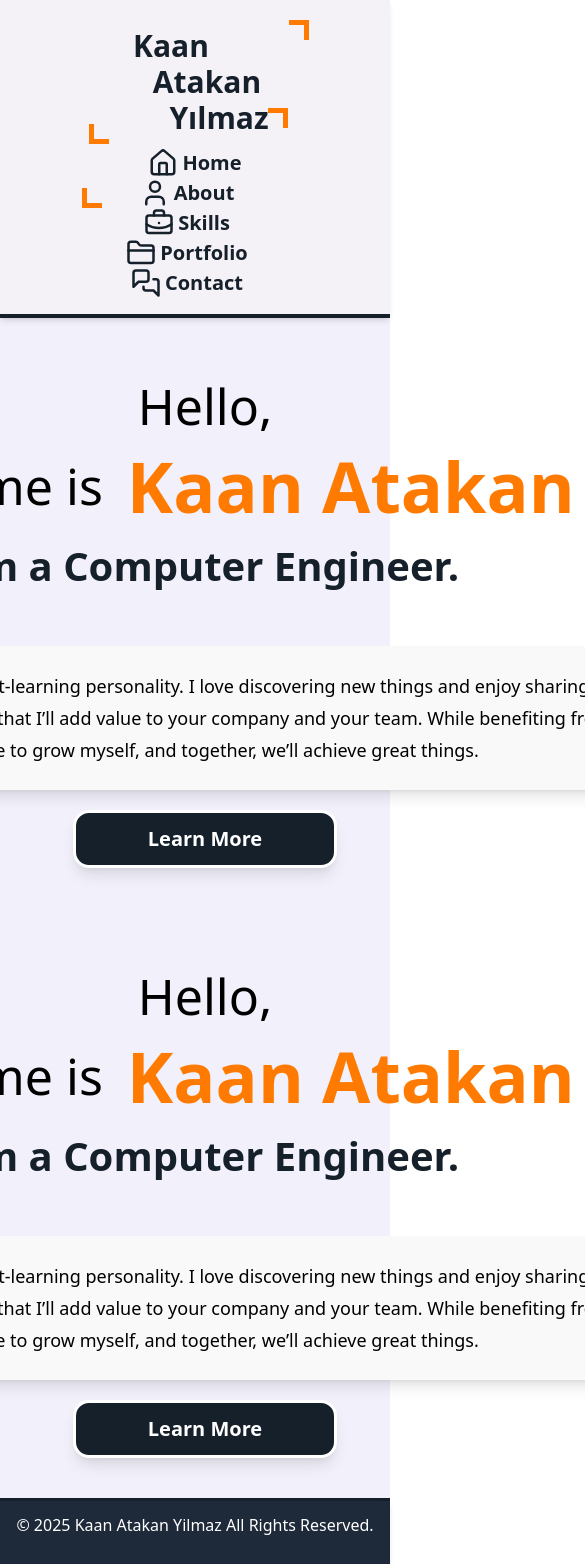
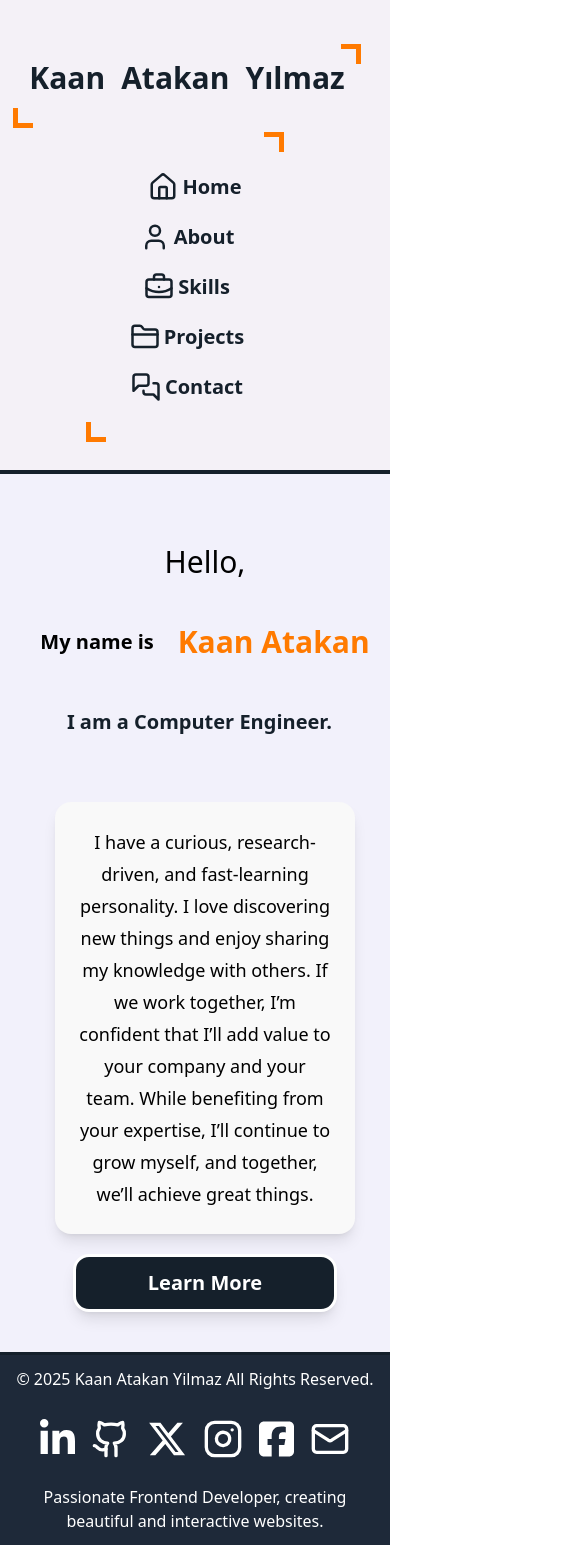
Before and after one commit to kaanatakanyilmaz/my-portfolio, a React (Vite) app: page / in a window 390 px wide. Shown: the top 1564 px of the page, 585 px wide, since content can reach past the window. Built offline with nearby package versions, Linux system fonts and the light colour scheme; a web font is replaced by a local one.

Commit message:
home components has been added and some updates

```diff
--- a/src/components/footer/index.jsx
+++ b/src/components/footer/index.jsx
@@ -3,17 +3,22 @@ import { Linkedin, Github, Instagram, Facebook, Mail } from "lucide-react";
 import { FontAwesomeIcon } from "@fortawesome/react-fontawesome";
 import {
   faXTwitter,
-  faFacebookF,
   faLinkedinIn,
   faSquareFacebook,
 } from "@fortawesome/free-brands-svg-icons";
+import { motion } from "framer-motion";
 
 function Footer() {
   return (
-    <footer className="  shadow-md bg-gray-800 text-white py-3 px-4">
+    <motion.footer
+      initial={{ opacity: 0, y: 20 }}
+      animate={{ opacity: 1, y: 0 }}
+      transition={{ duration: 0.5 }}
+      className=" flex flex-col  items-center  shadow-md bg-gray-800 text-white py-3 px-4"
+    >
       <div className=" text-center">
         <p className="mb-5">© 2025 Kaan Atakan Yilmaz All Rights Reserved.</p>
-        <div className="flex justify-center gap-6">
+        <div className="flex justify-center gap-0 sm:gap-3 md:gap-6">
           <a
             href="https://www.linkedin.com/in/kaan-atakan-yilmaz/"
             target="_blank"
@@ -29,7 +34,7 @@ function Footer() {
             className="text-lg"
           >
             <div className=" hover:bg-[#5968ba]  rounded-lg p-2">
-              <Github className="" size={40} />
+              <Github className="text-[40px]" size={40} />
             </div>
           </a>
           <a href="https://x.com/kaatakann" target="_blank" className="text-lg">
@@ -38,7 +43,7 @@ function Footer() {
             </div>
           </a>
           <a
-            href="https://www.instagram.com/wakoonn/"
+            href="https://www.instagram.com/kaatakann/"
             target="_blank"
             className="text-lg"
           >
@@ -72,7 +77,7 @@ function Footer() {
           </p>
         </div>
       </div>
-    </footer>
+    </motion.footer>
   );
 }
 
--- a/src/components/header/index.jsx
+++ b/src/components/header/index.jsx
@@ -4,7 +4,7 @@ import NavBar from "./navbar";
 
 function Header() {
   return (
-    <header className="sticky top-0 z-50 shadow-md flex flex-col sm:flex-row bg-[#f4f1f7] justify-around  items-center  py-4 px-10  border-b-4 border-[#15202b]">
+    <header className="md:sticky top-0 z-50 shadow-md flex flex-col lg:flex-row py-12 px-10 lg:py-4 bg-[#f4f1f7] justify-around  items-center    border-b-4 border-[#15202b]">
       <Logo />
       <NavBar />
     </header>
--- a/src/components/header/logo/index.jsx
+++ b/src/components/header/logo/index.jsx
@@ -13,12 +13,12 @@ function Logo() {
         className=" font-extrabold leading-12 text-3xl text-[#133a9f] p-3"
       >
         <Link to={"/"} class="relative group">
-          <div className=" flex flex-col items-center text-gray-100 text-3xl  font-bold relative">
-            <div className="mr-12 text-[#15202b]">Kaan</div>
-            <div className="ml-6 text-[#15202b]">Atakan</div>
-            <div className="ml-12 text-[#15202b]">Yılmaz</div>
-            <span className="absolute w-5 h-5 border-b-[5px] border-l-[5px]  border-[#ff7a00]  top-24 -left-8"></span>
-            <span className="absolute w-5 h-5 border-t-[5px] border-r-[5px] border-[#ff7a00] bottom-24 -right-10"></span>
+          <div className=" flex flex-row md:flex-col items-center text-gray-100 text-3xl md:text-3xl  font-bold relative mb-16 lg:mb-4">
+            <div className=" mr-4 md:mr-12 text-[#15202b]">Kaan</div>
+            <div className=" mr-4 md:ml-6 text-[#15202b]">Atakan</div>
+            <div className=" mr-4 md:ml-12 text-[#15202b]">Yılmaz</div>
+            <span className="absolute w-5 h-5 border-b-[5px] border-l-[5px] border-[#ff7a00] top-12 -left-4 md:top-25 md:-left-10" />
+            <span className="absolute w-5 h-5 border-t-[5px] border-r-[5px] border-[#ff7a00] bottom-8 right-0 md:bottom-25 md:-right-10" />
           </div>
         </Link>
       </motion.div>
--- a/src/components/header/navbar/index.jsx
+++ b/src/components/header/navbar/index.jsx
@@ -16,10 +16,10 @@ function NavBar() {
       animate={{ opacity: 1, x: -20 }}
       transition={{ duration: 0.5 }}
     >
-      <div className=" relative group font-bold  text-[#15202b] text-xl flex flex-col sm:flex-row justify-center items-center">
+      <div className=" relative group font-bold  text-[#15202b] text-xl flex flex-col md:flex-row justify-center items-center">
         <Link
           to={"/"}
-          className="ml-10 hover:text-[#ff7a00] hover:border-b-[2px]"
+          className="ml-10 hover:text-[#ff7a00] hover:border-b-[2px] mb-5 md:mb-0"
         >
           <div className="flex items-center">
             <House size={30} />
@@ -28,7 +28,7 @@ function NavBar() {
         </Link>
         <Link
           to={"/about"}
-          className="ml-6 hover:text-[#ff7a00] hover:border-b-[2px]"
+          className="ml-6 hover:text-[#ff7a00] hover:border-b-[2px] mb-5 md:mb-0"
         >
           <div className="flex items-center">
             <User size={30} />
@@ -37,7 +37,7 @@ function NavBar() {
         </Link>
         <Link
           to={"/skills"}
-          className="ml-6 hover:text-[#ff7a00] hover:border-b-[2px]"
+          className="ml-6 hover:text-[#ff7a00] hover:border-b-[2px] mb-5 md:mb-0"
         >
           <div className="flex items-center">
             <BriefcaseBusiness size={30} />
@@ -46,24 +46,24 @@ function NavBar() {
         </Link>
         <Link
           to={"/projects"}
-          className="ml-6 hover:text-[#ff7a00] hover:border-b-[2px]"
+          className="ml-6 hover:text-[#ff7a00] hover:border-b-[2px] mb-5 md:mb-0 "
         >
           <div className="flex items-center">
             <FolderClosed size={30} />
-            <span className="ml-1">Portfolio</span>
+            <span className="ml-1">Projects</span>
           </div>
         </Link>
         <Link
           to={"contact"}
-          className="ml-6 hover:text-[#ff7a00] hover:border-b-[2px]"
+          className="ml-6 hover:text-[#ff7a00] hover:border-b-[2px] mb-5 md:mb-0"
         >
           <div className="flex items-center">
             <MessagesSquare size={30} />
             <span className="ml-1">Contact</span>
           </div>
         </Link>
-        <span className="absolute w-5 h-5 border-b-[5px] border-l-[5px]  border-[#ff7a00] top-10 -left-5 "></span>
-        <span className="absolute w-5 h-5 border-t-[5px] border-r-[5px] border-[#ff7a00] -top-10 -right-10  "></span>
+        <span className="absolute w-5 h-5 border-b-[5px] border-l-[5px]  border-[#ff7a00] -bottom-5 md:top-10 -left-5 "></span>
+        <span className="absolute w-5 h-5 border-t-[5px] border-r-[5px] border-[#ff7a00] -top-10  md:-top-10 -right-10  "></span>
       </div>
     </motion.div>
   );
--- /dev/null
+++ b/src/pages/home/content/index.jsx
@@ -0,0 +1,61 @@
+import React from "react";
+import { TypeAnimation } from "react-type-animation";
+import { motion } from "framer-motion";
+import { Link } from "react-router-dom";
+
+function Content() {
+  return (
+    <motion.div
+      initial={{ opacity: 0, y: -20 }}
+      animate={{ opacity: 1, y: 0 }}
+      transition={{ duration: 0.5 }}
+      className=" flex flex-col items-center mt-12"
+    >
+      <div className="flex flex-col items-center leading-20">
+        <h1 className=" text-[30px] md:text-[50px] font-medium text-[#15202]">
+          Hello,
+        </h1>
+        <div className="flex flex-row items-center ">
+          <h1 className=" text-[20px] md:text-[50px] text-[#15202] font-bold md:font-normal">
+            My name is
+          </h1>
+          <h1 className="font-extrabold text-[30px] md:text-[70px] text-[#ff7a00] ml-6">
+            Kaan Atakan
+          </h1>
+        </div>
+        <TypeAnimation
+          className="font-bold text-[20px] md:text-[40px] text-[#15202b] max-w-[90%] text-center"
+          sequence={[
+            "I am a Frontend Developer.",
+            1500,
+            "I am a Computer Engineer.",
+            1500,
+            "I am a Designer.",
+            1500,
+          ]}
+          wrapper="span"
+          speed={50}
+          repeat={Infinity}
+        />
+        <div className="flex flex-col items-center mt-10 mb-10">
+          <p className="leading-8 text-lg font-medium p-6 rounded-2xl bg-[#f9f9f9] shadow-lg text-center w-[300px] sm:w-[500px]  md:w-[800px] lg:w-[1000px] xl:w-[1300px] 2xl:w-[1500px]">
+            I have a curious, research-driven, and fast-learning personality. I
+            love discovering new things and enjoy sharing my knowledge with
+            others. If we work together, I’m confident that I’ll add value to
+            your company and your team. While benefiting from your expertise,
+            I’ll continue to grow myself, and together, we’ll achieve great
+            things.
+          </p>
+          <Link
+            to={"/about"}
+            className="bg-[#15202b] text-xl rounded-2xl px-18 py-3 font-bold  text-white mt-5 shadow-lg hover:bg-[#23313f] border-3 hover:border-[#ff7a00]"
+          >
+            Learn More
+          </Link>
+        </div>
+      </div>
+    </motion.div>
+  );
+}
+
+export default Content;
--- a/src/pages/home/index.jsx
+++ b/src/pages/home/index.jsx
@@ -1,17 +1,12 @@
 import React from "react";
+import Content from "./content";
 
-import ContentLeft from "./content-left";
-// import ContentRight from "./content-right";
 function Home() {
   return (
     <div className="flex flex-col lg:flex-row bg-[#f2f1fb]  justify-center items-center gap-5 sm:gap-40  border-b-3 border-[#15202b] ">
-      <div className=" ml-5 flex-2">
-        <ContentLeft />
-        <ContentLeft />
+      <div className=" ml-5 ">
+        <Content />
       </div>
-      {/* <div className=" mr-5 flex-1">
-        <ContentRight />
-      </div> */}
     </div>
   );
 }
```
